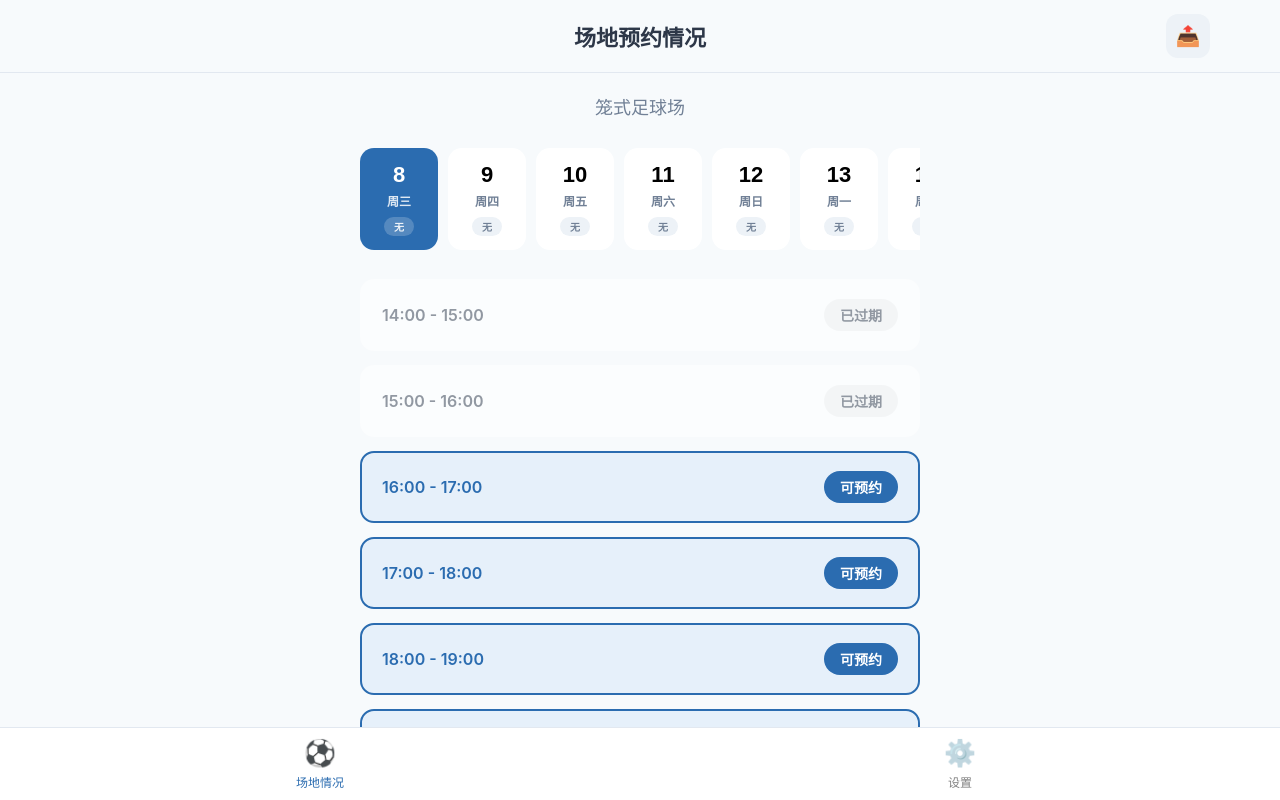
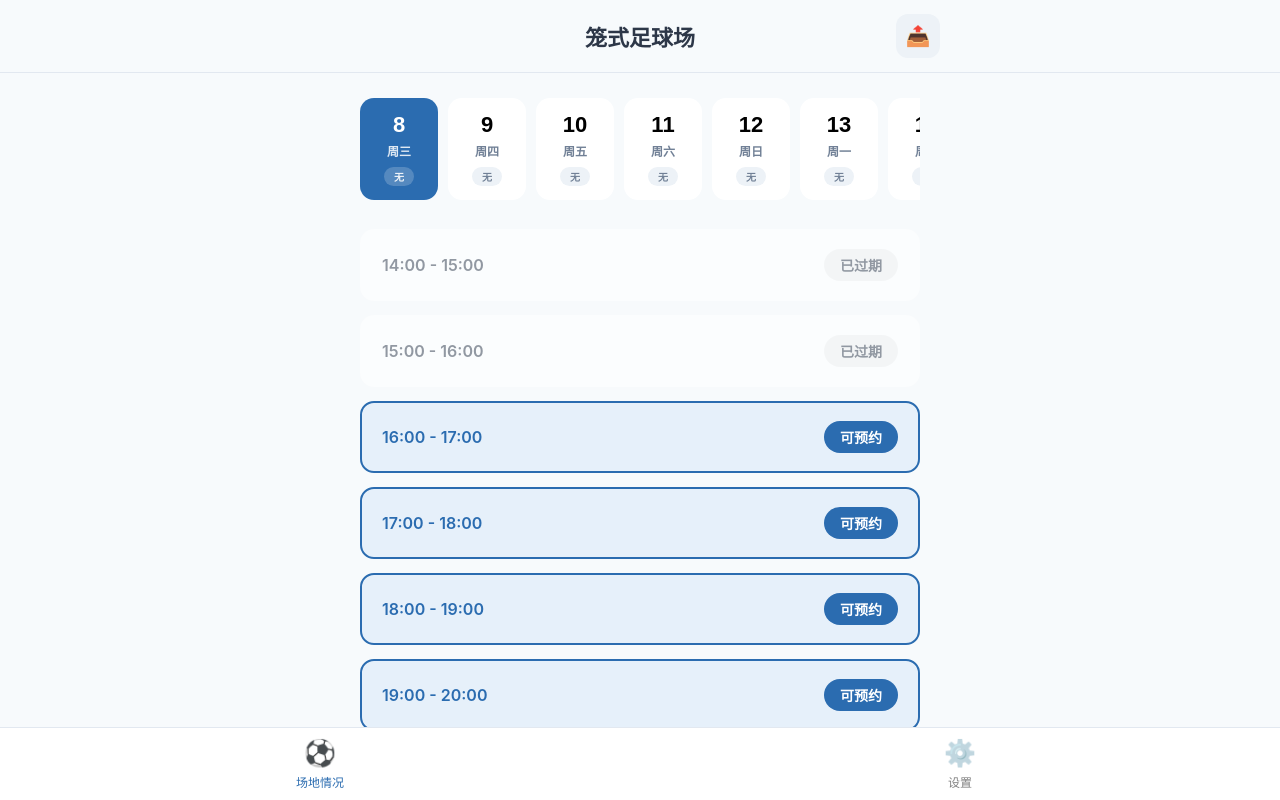
Before and after one commit to pnnooy/football_booking_web, a Vue app: page / in a window 1280 px wide. Built offline with nearby package versions, Linux system fonts and the light colour scheme; no server answers; the database is empty; a web font is replaced by a local one.

Commit message:
remove top words

```diff
--- a/src/App.vue
+++ b/src/App.vue
@@ -12,15 +12,13 @@
         <!-- 场地情况页面 -->
         <div id="venue-page" class="venue-page" :class="{ active: currentPage === 'venue' }">
           <header class="page-header">
-            <button class="share-btn-fixed" @click="shareSchedule">📤</button>
-            <h1>场地预约情况</h1>
+            <div class="page-header-content">
+              <h1>{{ venues[0].name }}</h1>
+              <button class="share-btn-fixed" @click="shareSchedule">📤</button>
+            </div>
           </header>
 
           <main class="main-content">
-            <!-- 场地名称显示 -->
-            <div class="venue-title">
-              <h2>{{ venues[0].name }}</h2>
-            </div>
 
             <!-- 日期导航 -->
             <div class="date-nav">
@@ -535,7 +533,7 @@ async function shareSchedule() {
     // 动态加载html2canvas
     const h2c = await loadHtml2Canvas()
 
-    // 先隐藏底栏，防止截图时包含
+    // 先隐藏底栏和分享按钮，防止截图时包含
     const tabBar = document.querySelector('.tab-bar')
     const shareBtn = document.querySelector('.share-btn-fixed')
     if (tabBar) tabBar.style.display = 'none'
@@ -1457,6 +1455,15 @@ button:active {
   z-index: 10;
 }
 
+.page-header-content {
+  display: flex;
+  align-items: center;
+  justify-content: center;
+  position: relative;
+  max-width: 600px;
+  margin: 0 auto;
+}
+
 .page-header h1 {
   font-size: 22px;
   font-weight: 600;
@@ -1477,8 +1484,8 @@ button:active {
 /* ============ 分享按钮 ============ */
 .share-btn-fixed {
   position: absolute;
+  right: 0;
   top: 50%;
-  right: 70px;
   transform: translateY(-50%);
   width: 44px;
   height: 44px;
```
